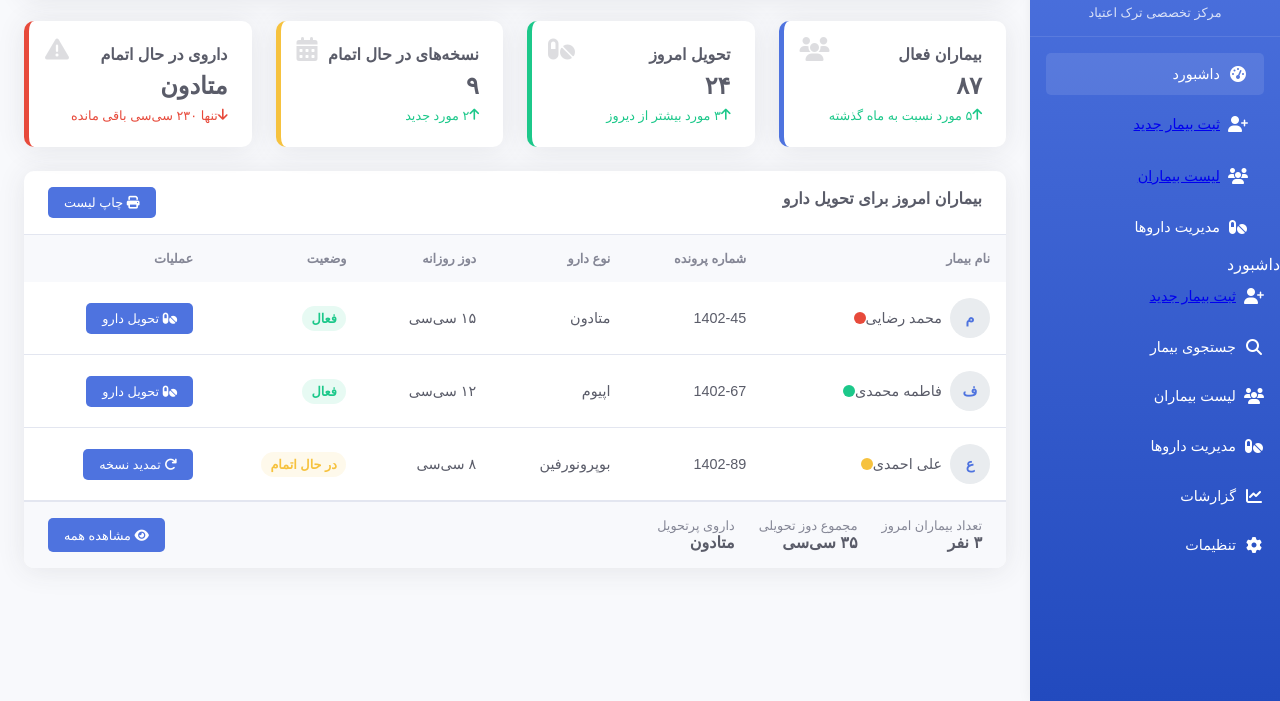
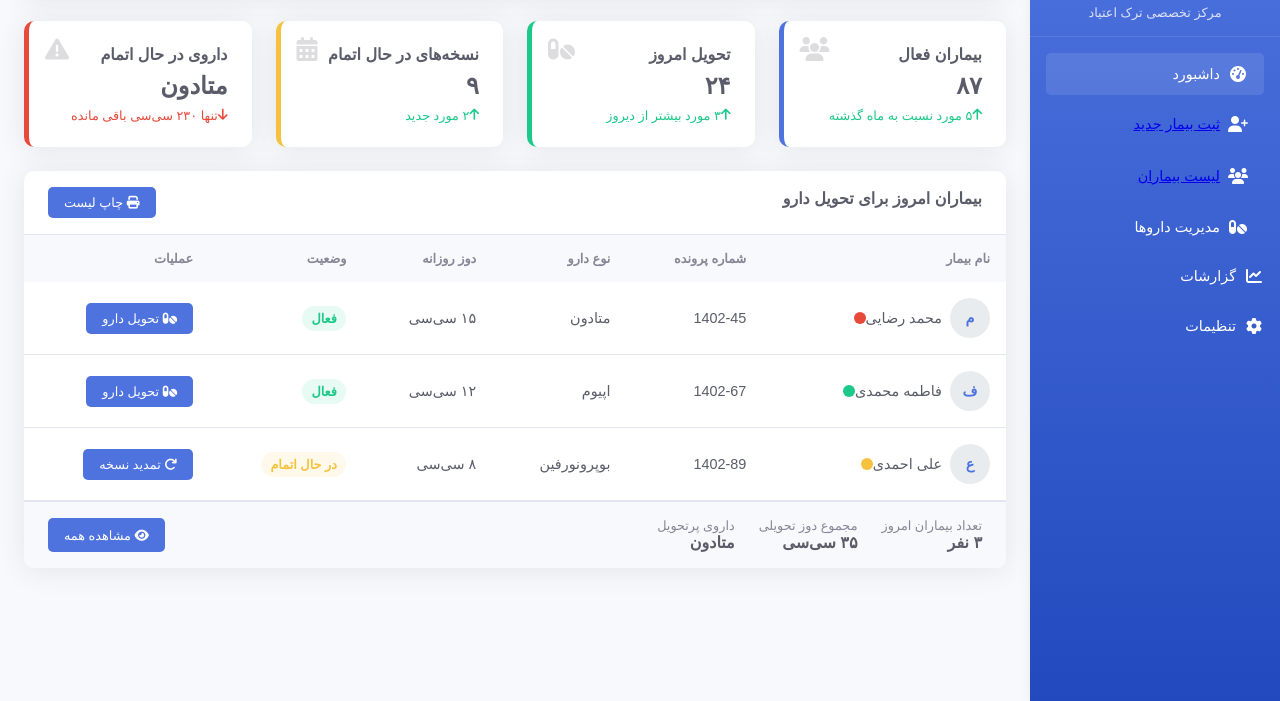
Before and after one commit to aliesb/BAbakan-Clinic, a plain HTML site: page dashboard.html in a window 1280 px wide. Shown: the part 99-800 px from the top of the page. Drawn offline with Linux system fonts and the light colour scheme; a web font is replaced by a local one.

Commit message:
Update dashboard.html

```diff
--- a/dashboard.html
+++ b/dashboard.html
@@ -417,24 +417,7 @@
         </li>
     </ul>
 
-                <span>داشبورد</span>
-            </li>
-            <li class="menu-item">
-                <i class="fas fa-user-plus"></i>
-                <a href="add-patient.html"><span>ثبت بیمار جدید</span></a>
-            </li>
-            <li class="menu-item">
-                <i class="fas fa-search"></i>
-                <span>جستجوی بیمار</span>
-            </li>
-            <li class="menu-item">
-                <i class="fas fa-users"></i>
-                <span>لیست بیماران</span>
-            </li>
-            <li class="menu-item">
-                <i class="fas fa-pills"></i>
-                <span>مدیریت داروها</span>
-            </li>
+
             <li class="menu-item">
                 <i class="fas fa-chart-line"></i>
                 <span>گزارشات</span>
```
